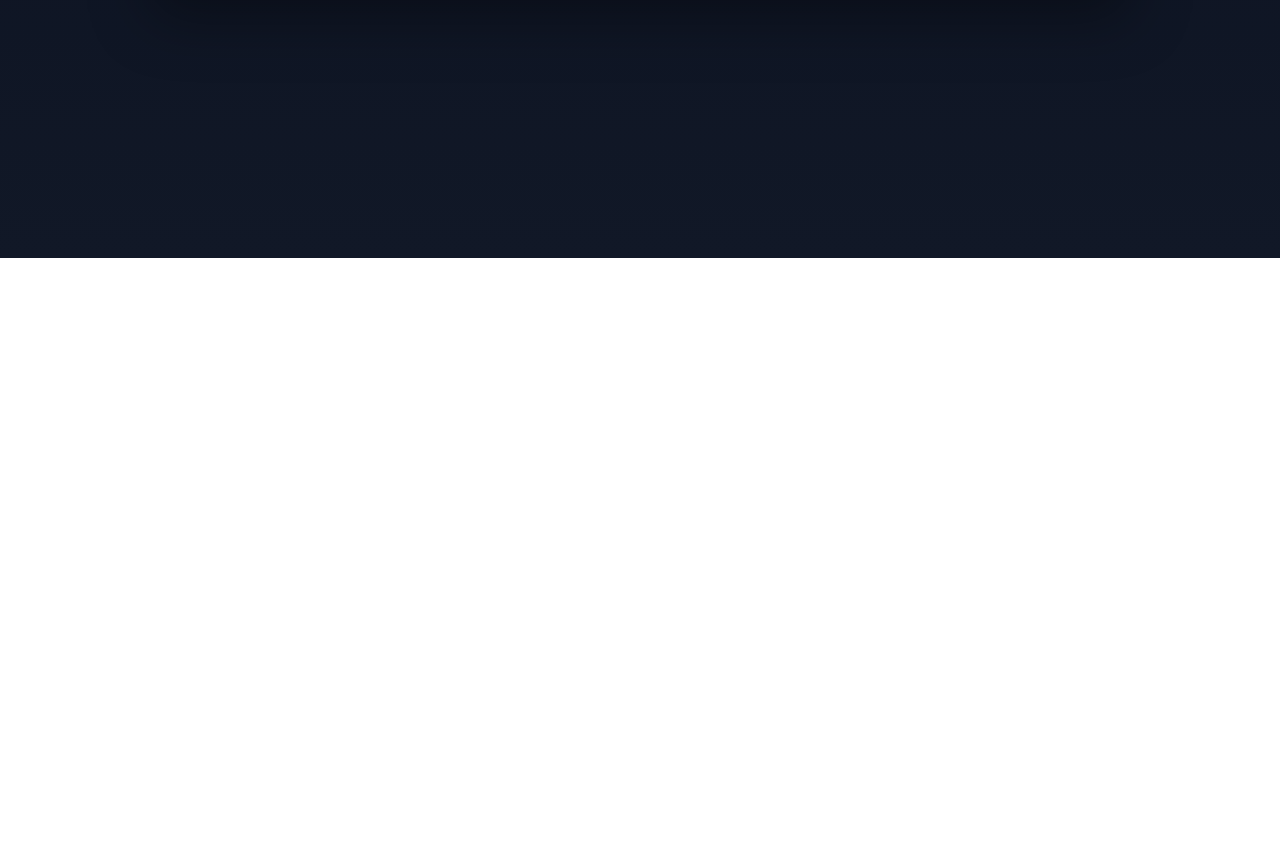
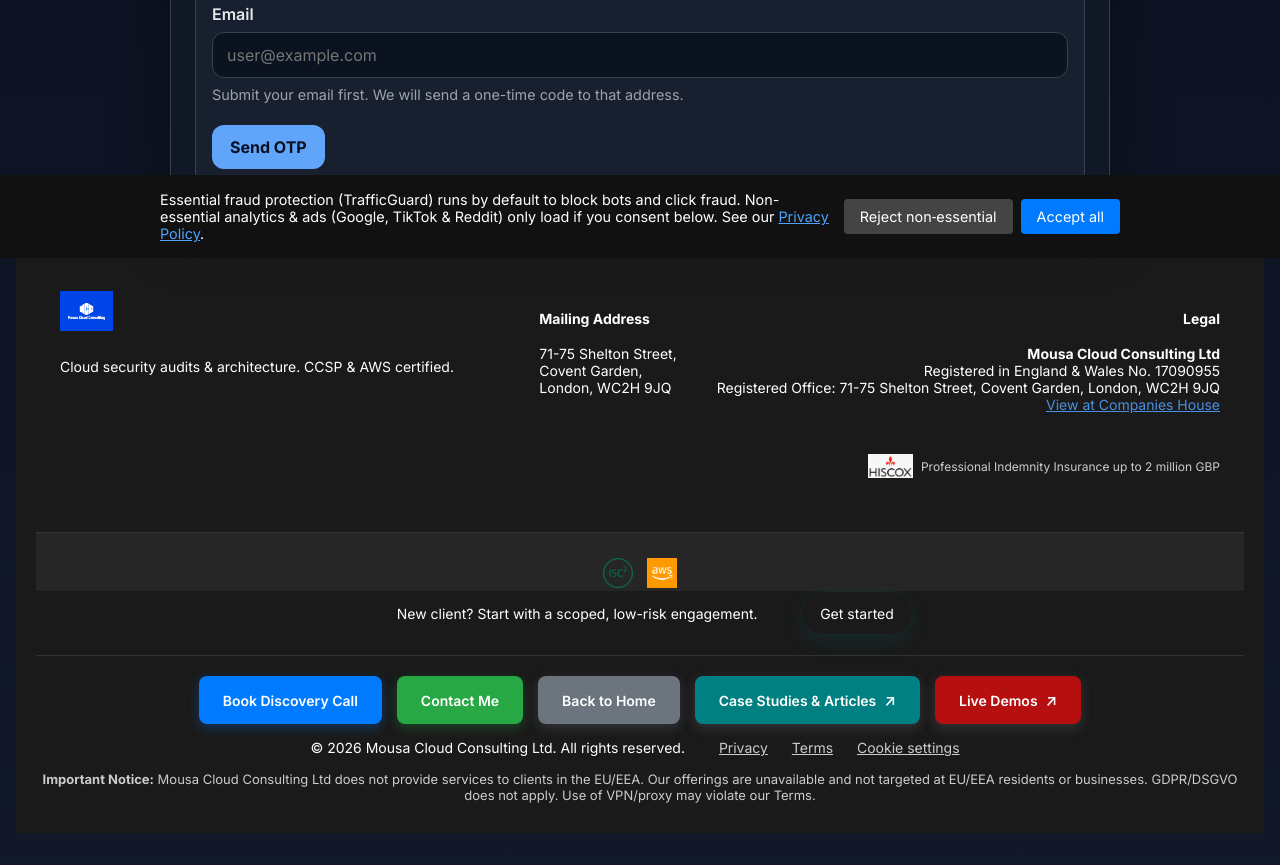
Before and after one commit to mosbat/architecture, a plain HTML site: page password-recovery/index.html in a window 1280 px wide. Shown: the part 542-1407 px from the top of the page. Before the commit the page ends 800 px from the top, so only its background shows below. Drawn offline with Linux system fonts and the light colour scheme.

Commit message:
finished polishing funcitons

```diff
--- /dev/null
+++ b/password-recovery/footer.html
@@ -0,0 +1,193 @@
+<!DOCTYPE html>
+<html lang="en">
+
+<head>
+    <style>
+        .footer-cta {
+            display: flex;
+            align-items: center;
+            justify-content: center;
+            gap: 14px;
+            flex-wrap: wrap;
+            text-align: center;
+        }
+
+        .footer-cta-copy {
+            flex: 0 1 420px;
+            margin: 0;
+        }
+
+        .footer-cta-btn {
+            flex: 0 0 auto;
+            margin-left: 0;
+        }
+
+        @media (max-width: 640px) {
+            .footer-cta {
+                flex-direction: column;
+                align-items: stretch;
+            }
+
+            .footer-cta-btn {
+                width: 100%;
+                justify-content: center;
+                color: chartreuse
+            }
+        }
+
+        .footer-cta-btn.new-client-btn {
+            display: inline-flex;
+            align-items: center;
+            justify-content: center;
+            min-height: 44px;
+            padding: 0 18px;
+            border-radius: 999px;
+            background: linear-gradient(180deg, #23841a 0%, var(--primary) 100%);
+            color: #fff;
+            text-decoration: none;
+            border: 1px solid rgba(1, 105, 111, 0.16);
+            box-shadow: 0 8px 18px rgba(1, 105, 111, 0.16);
+        }
+
+        .footer-cta-btn.new-client-btn:hover,
+        .footer-cta-btn.new-client-btn:focus-visible {
+            color: #fff;
+            text-decoration: none;
+        }
+
+        .site-footer a:hover {
+            color: #4a90e2 !important;
+            transition: color 0.3s ease;
+        }
+
+        @media (max-width: 768px) {
+            .container {
+                flex-direction: column;
+                text-align: center;
+            }
+        }
+    </style>
+    <script src="book-call.js" defer></script>
+</head>
+
+<body>
+    <footer class="site-footer" style="background: #1a1a1a; color: #fff; padding: 40px 20px 20px; font-size: 14px;">
+        <div class="container"
+            style="max-width: 1200px; margin: 0 auto; display: flex; flex-wrap: wrap; justify-content: space-between; gap: 40px;">
+            <!-- Logo & Description -->
+            <div style="flex: 1; min-width: 250px;">
+                <img src="../assets/mcc-logo.jpg" alt="Mousa Cloud Consulting LTD Logo"
+                    style="height: 40px; margin-bottom: 10px;">
+                <p>Cloud security audits & architecture. CCSP & AWS certified.</p>
+            </div>
+
+            <!-- Company Contact -->
+            <div>
+                <h4>Mailing Address</h4>
+                <p>71-75 Shelton Street, <br>
+                    Covent Garden, <br>
+                    London, WC2H 9JQ</p>
+            </div>
+
+            <!-- Legal & Compliance -->
+            <div style="text-align: right;">
+                <h4>Legal</h4>
+                <p><strong>Mousa Cloud Consulting Ltd</strong><br>
+                    Registered in England & Wales No. 17090955<br>
+                    Registered Office: 71-75 Shelton Street, Covent Garden, London, WC2H 9JQ<br>
+                    <a href="https://find-and-update.company-information.service.gov.uk/company/17090955"
+                        style="color: #4a90e2;" target="_blank">View at Companies House</a>
+                </p><br>
+                <div style="display: flex; align-items: center; justify-content: flex-end; gap: 8px; margin-top: 10px;">
+                    <img src="../assets/hiscox.png" alt="Professional Indemnity Insurance - Hiscox"
+                        style="height: 24px; width: auto;">
+                    <small style="color: #ccc; font-size: 12px;">Professional Indemnity Insurance up to 2 million
+                        GBP</small>
+                </div>
+                <p></p>
+            </div>
+        </div>
+
+        <!-- Certifications -->
+        <div
+            style="border-top: 1px solid #333; padding-top: 15px; margin-top: 20px; text-align: center; background: rgba(255,255,255,0.05);">
+            <div style="margin-top: 10px;">
+                <img src="../assets/isc2-logo.png" alt="CCSP Certified" style="height: 30px; margin: 0 5px;">
+                <img src="../assets/aws_logo.png" alt="AWS Certified" style="height: 30px; margin: 0 5px;">
+            </div>
+        </div>
+
+        <section class="footer-cta">
+            <p class="footer-cta-copy">New client? Start with a scoped, low-risk engagement.</p>
+            <a class="new-client-btn footer-cta-btn"
+                href="https://www.mousa-cloud.com/new-clients-starter-offer.html">Get started</a>
+        </section>
+
+        <!-- Bottom Bar: Organized CTAs, Copyright, Social -->
+        <div style="border-top: 1px solid #333; padding-top: 20px; text-align: center; margin-top: 20px;">
+            <!-- Organized CTA Buttons Row -->
+            <div
+                style="display: flex; align-items: center; justify-content: center; gap: 15px; margin-bottom: 15px; flex-wrap: wrap;">
+                <!-- Book Call Button (Calendly popup) -->
+                <a class="book-call" href="https://calendly.com/contact-mousa-cloud-consulting/30min" target="_blank"
+                    style="display: inline-flex; align-items: center; justify-content: center; padding: 12px 24px; background: #007bff; color: #fff; text-decoration: none; font-weight: 600; border-radius: 8px; box-shadow: 0 4px 12px rgba(0,123,255,0.3); transition: all 0.3s ease; font-size: 14px; min-height: 48px;"
+                    onmouseover="this.style.boxShadow='0 6px 18px rgba(0,123,255,0.4)'; this.style.transform='translateY(-2px)'"
+                    onmouseout="this.style.boxShadow='0 4px 12px rgba(0,123,255,0.3)'; this.style.transform='translateY(0)'">
+                    Book Discovery Call
+                </a>
+                <!-- Tally Contact Form Button -->
+                <a class="book-call" href="https://tally.so/r/7R2PPZ"
+                    style="display: inline-flex; align-items: center; justify-content: center; padding: 12px 24px; background: #28a745; color: #fff; text-decoration: none; font-weight: 600; border-radius: 8px; box-shadow: 0 4px 12px rgba(40,167,69,0.3); transition: all 0.3s ease; font-size: 14px; min-height: 48px;"
+                    target="_blank"
+                    onmouseover="this.style.boxShadow='0 6px 18px rgba(40,167,69,0.4)'; this.style.transform='translateY(-2px)'"
+                    onmouseout="this.style.boxShadow='0 4px 12px rgba(40,167,69,0.3)'; this.style.transform='translateY(0)'">
+                    Contact Me
+                </a>
+                <!-- Back to Home Button -->
+                <a href="https://www.mousa-cloud.com"
+                    style="display: inline-flex; align-items: center; justify-content: center; padding: 12px 24px; background: #6c757d; color: #fff; text-decoration: none; font-weight: 600; border-radius: 8px; box-shadow: 0 4px 12px rgba(108,117,125,0.3); transition: all 0.3s ease; font-size: 14px; min-height: 48px;"
+                    onmouseover="this.style.boxShadow='0 6px 18px rgba(108,117,125,0.4)'; this.style.transform='translateY(-2px)'"
+                    onmouseout="this.style.boxShadow='0 4px 12px rgba(108,117,125,0.3)'; this.style.transform='translateY(0)'">
+                    Back to Home
+                </a>
+                <!-- Removed class="book-call" as inline styles now handle it -->
+                <a href="https://blog.mousa-cloud.com" target="_blank"
+                    style="display: inline-flex; align-items: center; justify-content: center; gap: 8px; padding: 12px 24px; background: #008080; color: #fff; text-decoration: none; font-weight: 600; border-radius: 8px; box-shadow: 0 4px 12px rgba(108,117,125,0.3); transition: all 0.3s ease; font-size: 14px; min-height: 48px;"
+                    onmouseover="this.style.boxShadow='0 6px 18px rgba(108,117,125,0.4)'; this.style.transform='translateY(-2px)'"
+                    onmouseout="this.style.boxShadow='0 4px 12px rgba(108,117,125,0.3)'; this.style.transform='translateY(0)'">
+                    <span>Case Studies & Articles</span>
+                    <span aria-hidden="true" style="font-size: 15px; line-height: 1;">↗</span>
+                </a>
+                <a href="https://architecture.mousa-cloud.com" target="_blank"
+                    style="display: inline-flex; align-items: center; justify-content: center; gap: 8px; padding: 12px 24px; background: #b60f0f; color: #fff; text-decoration: none; font-weight: 600; border-radius: 8px; box-shadow: 0 4px 12px rgba(108,117,125,0.3); transition: all 0.3s ease; font-size: 14px; min-height: 48px;"
+                    onmouseover="this.style.boxShadow='0 6px 18px rgba(108,117,125,0.4)'; this.style.transform='translateY(-2px)'"
+                    onmouseout="this.style.boxShadow='0 4px 12px rgba(108,117,125,0.3)'; this.style.transform='translateY(0)'">
+                    <span>Live Demos</span>
+                    <span aria-hidden="true" style="font-size: 15px; line-height: 1;">↗</span>
+                </a>
+            </div>
+
+            <!-- Copyright & Links -->
+            <span style="margin-right: 20px;">© 2026 Mousa Cloud Consulting Ltd. All rights reserved.</span>
+            <a href="https://www.mousa-cloud.com/privacy-policy.html" style="color: #ccc; margin: 0 10px;"
+                target="_blank">Privacy</a>
+            <a href="https://www.mousa-cloud.com/terms.html" style="color: #ccc; margin: 0 10px;"
+                target="_blank">Terms</a>
+            <a href="#" onclick="if(window.mousaCookieConsent) window.mousaCookieConsent.reset(); return false;"
+                style="color: #ccc; margin: 0 10px;">Cookie settings</a>
+
+            <!-- Important Notice -->
+            <div style="margin-top: 15px;">
+                <p style="margin: 10px 0; font-size: 13px; color: #ccc;">
+                    <strong>Important Notice:</strong> Mousa Cloud Consulting Ltd does not provide services to clients
+                    in the EU/EEA.
+                    Our offerings are unavailable and not targeted at EU/EEA residents or businesses. GDPR/DSGVO does
+                    not apply.
+                    Use of VPN/proxy may violate our Terms.
+                </p>
+            </div>
+        </div>
+    </footer>
+</body>
+
+</html>
--- a/password-recovery/index.html
+++ b/password-recovery/index.html
@@ -5,6 +5,19 @@
     <meta charset="UTF-8" />
     <meta name="viewport" content="width=device-width, initial-scale=1.0" />
     <title>Create, Recover, or Delete Your Account Securely</title>
+    <meta property="og:type" content="website" />
+    <link rel="preconnect" href="https://fonts.googleapis.com" />
+    <link rel="preconnect" href="https://fonts.gstatic.com" crossorigin />
+    <link
+        href="https://fonts.googleapis.com/css2?family=Instrument+Serif:ital@0;1&family=Inter:wght@400;500;600;700;800&display=swap"
+        rel="stylesheet" />
+    <link rel="stylesheet" href="https://cdnjs.cloudflare.com/ajax/libs/font-awesome/6.0.0-beta3/css/all.min.css">
+    <link rel="icon" type="image/png" sizes="16x16" href="../assets/favicon-16x16.png">
+    <link rel="icon" type="image/png" sizes="32x32" href="../assets/favicon-32x32.png">
+    <link rel="apple-touch-icon" sizes="180x180" href="../assets/apple-touch-icon.png">
+    <link rel="icon" type="image/png" sizes="192x192" href="../assets/android-chrome-192x192.png">
+    <link rel="icon" type="image/png" sizes="512x512" href="../assets/android-chrome-512x512.png">
+    <link rel="shortcut icon" href="../assets/favicon.ico">
     <style>
         :root {
             --bg: #0f172a;
@@ -36,6 +49,7 @@
         .container {
             max-width: 980px;
             margin: 0 auto;
+            padding: 20px;
         }
 
         .hero {
@@ -264,10 +278,31 @@
                 padding: 18px;
             }
         }
+
+        .site-header .header-inner {
+            display: grid;
+            place-items: center;
+        }
     </style>
 </head>
 
 <body>
+
+    <header class="site-header">
+        <div class="container header-inner">
+            <div class="brand">
+                <div>
+                    <a href="https://www.mousa-cloud.com">
+                        <video autoplay muted>
+                            <source src="../assets/resized-logo.mp4" type='video/mp4'>
+                            Your browser does not support the video tag.
+                        </video>
+                    </a>
+                </div>
+            </div>
+        </div>
+    </header>
+
     <div class="container">
         <div class="hero">
             <h1>Create, recover, or delete your account securely</h1>
@@ -656,7 +691,6 @@
             const email = emailInput.value.trim();
             const otp = otpInput.value.trim();
             const mode = modeInput.value;
-            const loginPassword = loginPasswordInput.value.trim();
 
             try {
                 if (mode === "create") {
@@ -726,10 +760,10 @@
                     clearIrrelevantFields(modeInput.value);
                 } else if (mode === "delete") {
                     const password = deleteUserPasswordInput.value;
-                    /*                     if (!password || password.length < 10) {
-                                            setMessage("error", "Password must be at least 10 characters long.");
-                                            return;
-                                        } */
+                    if (!password || password.length < 10) {
+                        setMessage("error", "Password must be at least 10 characters long.");
+                        return;
+                    }
 
                     const res = await fetch("https://liwwdqabb7.execute-api.us-east-1.amazonaws.com/Demo/users", {
                         method: "DELETE",
@@ -743,7 +777,15 @@
 
                     if (!res.ok) throw new Error("Request failed");
                     setMessage("success", "User deletion request submitted successfully.");
+                    clearIrrelevantFields(modeInput.value);
                 } else {
+
+                    const loginPassword = loginPasswordInput.value.trim();
+
+                    if (!loginPassword || loginPassword.length < 10) {
+                        setMessage("error", "Password must be at least 10 characters long.");
+                        return;
+                    }
 
                     const res = await fetch("https://liwwdqabb7.execute-api.us-east-1.amazonaws.com/Demo/auth/login", {
                         method: "POST",
@@ -766,6 +808,45 @@
 
         showMode("create");
     </script>
+
+
+    <div id="cookie-banner" style="position:fixed;bottom:0;left:0;right:0;background:#111;color:#fff;
+            padding:1rem;z-index:9999;display:none;font-size:0.9rem;">
+        <div style="max-width:960px;margin:0 auto;display:flex;flex-wrap:wrap;
+              gap:0.75rem;align-items:center;">
+            <p style="flex:1;margin:0;">
+                Essential fraud protection (TrafficGuard) runs by default to block bots and click fraud.
+                Non-essential analytics & ads (Google, TikTok & Reddit) only load if you consent below. See our
+                <a href="privacy-policy.html" style="color:#4ea3ff;">Privacy Policy</a>.
+            </p>
+            <div style="display:flex;gap:0.5rem;flex-wrap:wrap;">
+                <button id="cookie-reject" style="background:#444;color:#fff;border:none;padding:0.5rem 1rem;
+                     border-radius:4px;cursor:pointer;">
+                    Reject non‑essential
+                </button>
+                <button id="cookie-accept" style="background:#007bff;color:#fff;border:none;padding:0.5rem 1rem;
+                     border-radius:4px;cursor:pointer;">
+                    Accept all
+                </button>
+            </div>
+        </div>
+    </div>
+
+
+    <script src="../js/common.js"></script>
+
+    <script src="../js/cookie-consent.js"></script>
+
+    <script>
+        fetch('footer.html')
+            .then(response => response.text())
+            .then(data => {
+                document.getElementById('footer-placeholder').outerHTML = data;
+            });
+    </script>
+
+
+    <div id="footer-placeholder"></div>
 </body>
 
 </html>
```
